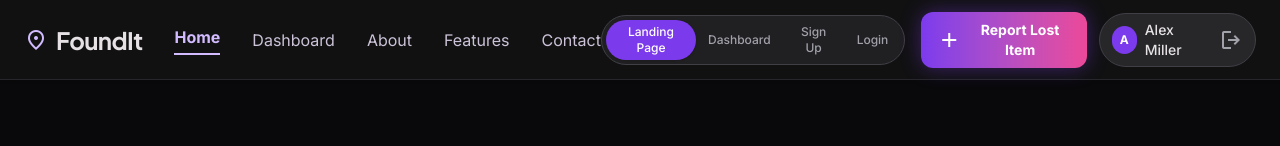
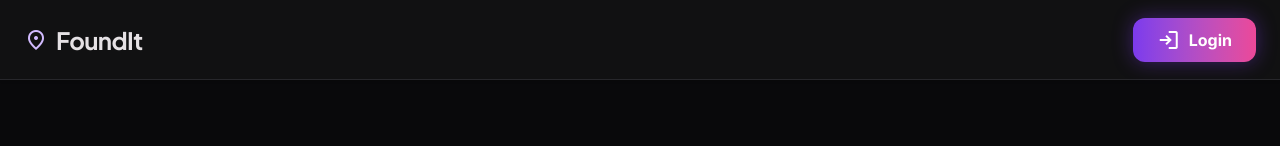
Before and after one commit to Rosh-coder-stack/Lost-and-Found, a React (Vite) app: page / in a window 1280 px wide. Shown: the top 146 px of the page. Built offline with nearby package versions, Linux system fonts and the light colour scheme.

Commit message:
Refine landing page UI and navbar

```diff
--- a/src/App.jsx
+++ b/src/App.jsx
@@ -96,8 +96,8 @@ export default function App() {
         {currentScreen === 'landing' && (
           <LandingScreen
             onNavigate={handleNavigate}
-            onOpenReport={() => setIsReportModalOpen(true)}
-            onOpenBrowse={() => setIsBrowseModalOpen(true)}
+            onOpenReport={() => handleNavigate('login')}
+            onOpenBrowse={() => handleNavigate('login')}
           />
         )}
 
--- a/src/components/Navbar.jsx
+++ b/src/components/Navbar.jsx
@@ -1,16 +1,10 @@
-import React, { useState } from 'react';
+import React from 'react';
 
-export default function Navbar({ currentScreen, onNavigate, user, onLogout, onOpenReport }) {
-  const [mobileMenuOpen, setMobileMenuOpen] = useState(false);
-
-  // If we are on transactional screens (Login / SignUp), we show minimal or full navbar based on screen
-  const isAuthScreen = currentScreen === 'login' || currentScreen === 'signup';
-
+export default function Navbar({ onNavigate }) {
   return (
     <nav className="fixed top-0 w-full z-50 bg-[#131315]/85 backdrop-blur-xl border-b border-[#3F3F46]/50 shadow-sm h-20 transition-all">
       <div className="max-w-[1280px] mx-auto px-6 h-full flex justify-between items-center">
         {/* Brand Logo & Name */}
-        <div className="flex items-center gap-8">
         <button
           onClick={() => onNavigate('landing')}
           className="flex items-center gap-2 group text-left cursor-pointer focus:outline-none"
@@ -23,193 +17,17 @@ export default function Navbar({ currentScreen, onNavigate, user, onLogout, onOp
           </span>
         </button>
 
-          {/* Nav Links for Desktop */}
-          <div className="hidden md:flex items-center gap-8">
-            <button
-              onClick={() => onNavigate('landing')}
-              className={`font-['Inter'] text-base transition-colors duration-200 cursor-pointer ${
-                currentScreen === 'landing'
-                  ? 'text-[#d2bbff] font-bold border-b-2 border-[#d2bbff] pb-1'
-                  : 'text-[#ccc3d8] hover:text-[#d2bbff]'
-              }`}
-            >
-              Home
-            </button>
-            <button
-              onClick={() => onNavigate('dashboard')}
-              className={`font-['Inter'] text-base transition-colors duration-200 cursor-pointer ${
-                currentScreen === 'dashboard'
-                  ? 'text-[#d2bbff] font-bold border-b-2 border-[#d2bbff] pb-1'
-                  : 'text-[#ccc3d8] hover:text-[#d2bbff]'
-              }`}
-            >
-              Dashboard
-            </button>
-            <button
-              onClick={() => onNavigate('landing')}
-              className="font-['Inter'] text-base text-[#ccc3d8] hover:text-[#d2bbff] transition-colors cursor-pointer"
-            >
-              About
-            </button>
-            <button
-              onClick={() => onNavigate('landing')}
-              className="font-['Inter'] text-base text-[#ccc3d8] hover:text-[#d2bbff] transition-colors cursor-pointer"
-            >
-              Features
-            </button>
-            <button
-              onClick={() => onNavigate('landing')}
-              className="font-['Inter'] text-base text-[#ccc3d8] hover:text-[#d2bbff] transition-colors cursor-pointer"
-            >
-              Contact
-            </button>
-          </div>
-        </div>
-
-        {/* Screen Switcher Pill & Actions */}
-        <div className="flex items-center gap-3 md:gap-4">
-          {/* Screen Quick Selector for Demo Review */}
-          <div className="hidden lg:flex items-center bg-[#201f22] border border-[#3F3F46] rounded-full p-1 text-xs">
-            <button
-              onClick={() => onNavigate('landing')}
-              className={`px-3 py-1 rounded-full font-medium transition-all cursor-pointer ${
-                currentScreen === 'landing' ? 'bg-[#7C3AED] text-white shadow' : 'text-[#A1A1AA] hover:text-white'
-              }`}
-            >
-              Landing Page
-            </button>
-            <button
-              onClick={() => onNavigate('dashboard')}
-              className={`px-3 py-1 rounded-full font-medium transition-all cursor-pointer ${
-                currentScreen === 'dashboard' ? 'bg-[#7C3AED] text-white shadow' : 'text-[#A1A1AA] hover:text-white'
-              }`}
-            >
-              Dashboard
-            </button>
-            <button
-              onClick={() => onNavigate('signup')}
-              className={`px-3 py-1 rounded-full font-medium transition-all cursor-pointer ${
-                currentScreen === 'signup' ? 'bg-[#7C3AED] text-white shadow' : 'text-[#A1A1AA] hover:text-white'
-              }`}
-            >
-              Sign Up
-            </button>
+        {/* Login Option on Right */}
+        <div className="flex items-center gap-4">
           <button
             onClick={() => onNavigate('login')}
-              className={`px-3 py-1 rounded-full font-medium transition-all cursor-pointer ${
-                currentScreen === 'login' ? 'bg-[#7C3AED] text-white shadow' : 'text-[#A1A1AA] hover:text-white'
-              }`}
+            className="font-['Inter'] text-sm md:text-base px-6 py-2.5 rounded-xl bg-gradient-to-r from-[#7C3AED] to-[#EC4899] text-white font-bold primary-glow hover:scale-[1.03] active:scale-[0.97] transition-all cursor-pointer flex items-center gap-2 shadow-lg"
           >
-              Login
-            </button>
-          </div>
-
-          {user ? (
-            <div className="flex items-center gap-3">
-              <button
-                onClick={onOpenReport}
-                className="hidden sm:flex items-center gap-2 px-4 py-2 rounded-xl bg-gradient-to-r from-[#7C3AED] to-[#EC4899] text-white text-sm font-bold primary-glow hover:scale-[1.02] active:scale-[0.98] transition-all cursor-pointer"
-              >
-                <span className="material-symbols-outlined text-sm">add</span>
-                Report Lost Item
-              </button>
-              <div className="flex items-center gap-2 bg-[#27272A] border border-[#3F3F46] px-3 py-1.5 rounded-full">
-                <div className="w-7 h-7 rounded-full bg-[#7C3AED] text-white font-bold flex items-center justify-center text-xs">
-                  {user.name ? user.name[0].toUpperCase() : 'A'}
-                </div>
-                <span className="text-sm font-medium text-[#e5e1e4] hidden sm:inline">{user.name || 'Alex'}</span>
-                <button
-                  onClick={onLogout}
-                  title="Log out"
-                  className="text-[#A1A1AA] hover:text-red-400 text-xs ml-1 cursor-pointer"
-                >
-                  <span className="material-symbols-outlined text-base">logout</span>
-                </button>
-              </div>
-            </div>
-          ) : (
-            <div className="flex items-center gap-2 md:gap-4">
-              <button
-                onClick={() => onNavigate('login')}
-                className="font-['Inter'] text-sm md:text-base font-medium px-4 py-2 rounded-lg text-[#ccc3d8] hover:text-[#d2bbff] transition-colors cursor-pointer"
-              >
-                Login
-              </button>
-              <button
-                onClick={() => onNavigate('signup')}
-                className="font-['Inter'] text-sm md:text-base px-5 py-2.5 rounded-xl bg-gradient-to-r from-[#7C3AED] to-[#EC4899] text-white font-bold primary-glow hover:scale-[1.02] active:scale-[0.98] transition-all cursor-pointer"
-              >
-                Sign Up
-              </button>
-            </div>
-          )}
-
-          {/* Mobile Hamburger Button */}
-          <button
-            onClick={() => setMobileMenuOpen(!mobileMenuOpen)}
-            className="md:hidden text-[#e5e1e4] p-2 rounded-lg hover:bg-[#27272A] cursor-pointer"
-          >
-            <span className="material-symbols-outlined text-2xl">
-              {mobileMenuOpen ? 'close' : 'menu'}
-            </span>
-          </button>
-        </div>
-      </div>
-
-      {/* Mobile Drawer Menu */}
-      {mobileMenuOpen && (
-        <div className="md:hidden bg-[#18181B] border-b border-[#3F3F46] px-6 py-4 flex flex-col gap-4 animate-in slide-in-from-top duration-200">
-          <div className="flex flex-col gap-2 border-b border-[#3F3F46] pb-3">
-            <span className="text-xs uppercase font-semibold text-[#A1A1AA] tracking-wider mb-1">Select View</span>
-            <div className="grid grid-cols-2 gap-2">
-              <button
-                onClick={() => { onNavigate('landing'); setMobileMenuOpen(false); }}
-                className={`px-3 py-2 rounded-lg text-sm font-medium text-left ${currentScreen === 'landing' ? 'bg-[#7C3AED] text-white' : 'bg-[#27272A] text-[#ccc3d8]'}`}
-              >
-                Landing Page
-              </button>
-              <button
-                onClick={() => { onNavigate('dashboard'); setMobileMenuOpen(false); }}
-                className={`px-3 py-2 rounded-lg text-sm font-medium text-left ${currentScreen === 'dashboard' ? 'bg-[#7C3AED] text-white' : 'bg-[#27272A] text-[#ccc3d8]'}`}
-              >
-                Dashboard
-              </button>
-              <button
-                onClick={() => { onNavigate('signup'); setMobileMenuOpen(false); }}
-                className={`px-3 py-2 rounded-lg text-sm font-medium text-left ${currentScreen === 'signup' ? 'bg-[#7C3AED] text-white' : 'bg-[#27272A] text-[#ccc3d8]'}`}
-              >
-                Sign Up
-              </button>
-              <button
-                onClick={() => { onNavigate('login'); setMobileMenuOpen(false); }}
-                className={`px-3 py-2 rounded-lg text-sm font-medium text-left ${currentScreen === 'login' ? 'bg-[#7C3AED] text-white' : 'bg-[#27272A] text-[#ccc3d8]'}`}
-              >
+            <span className="material-symbols-outlined text-lg">login</span>
             Login
           </button>
         </div>
       </div>
-
-          <button
-            onClick={() => { onNavigate('landing'); setMobileMenuOpen(false); }}
-            className="text-left font-['Inter'] text-base text-[#e5e1e4] hover:text-[#d2bbff] py-1"
-          >
-            Home
-          </button>
-          <button
-            onClick={() => { onNavigate('dashboard'); setMobileMenuOpen(false); }}
-            className="text-left font-['Inter'] text-base text-[#e5e1e4] hover:text-[#d2bbff] py-1"
-          >
-            Dashboard
-          </button>
-          <button
-            onClick={() => { onOpenReport(); setMobileMenuOpen(false); }}
-            className="flex items-center justify-center gap-2 py-3 rounded-xl bg-gradient-to-r from-[#7C3AED] to-[#EC4899] text-white font-bold cursor-pointer"
-          >
-            <span className="material-symbols-outlined">report</span>
-            Report Lost Item
-          </button>
-        </div>
-      )}
     </nav>
   );
 }
--- a/src/screens/LandingScreen.jsx
+++ b/src/screens/LandingScreen.jsx
@@ -158,7 +158,7 @@ export default function LandingScreen({ onNavigate, onOpenReport, onOpenBrowse }
 
             {/* Feature 3 */}
             <div
-              onClick={() => onNavigate('signup')}
+              onClick={() => onNavigate('login')}
               className="glass-card p-8 rounded-3xl group cursor-pointer hover:border-[#ffb784] transition-all"
             >
               <div className="w-14 h-14 rounded-2xl bg-[#ffb784]/10 flex items-center justify-center text-[#ffb784] mb-6 group-hover:bg-[#ffb784] group-hover:text-black transition-all duration-300">
@@ -292,7 +292,7 @@ export default function LandingScreen({ onNavigate, onOpenReport, onOpenBrowse }
                   Get Started for Free
                 </button>
                 <button
-                  onClick={() => onNavigate('dashboard')}
+                  onClick={() => onNavigate('login')}
                   className="px-10 py-4 rounded-2xl border-2 border-white/30 text-white font-bold text-base hover:bg-white/10 transition-all cursor-pointer"
                 >
                   Contact Support
```
Lines whose indentation alone changed are shown as unchanged.
